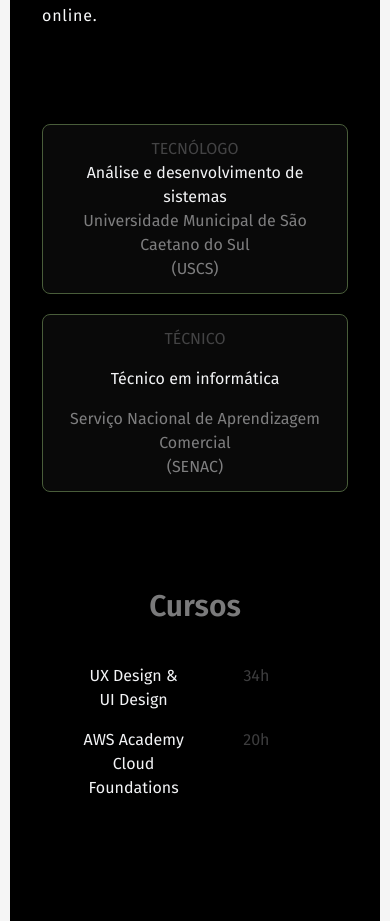
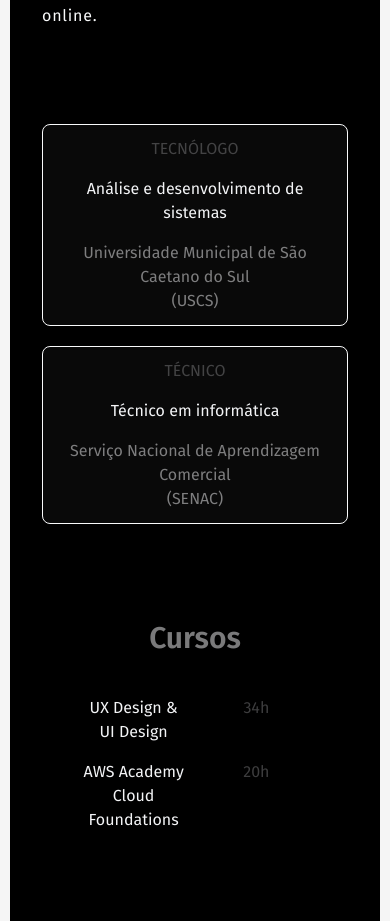
Before and after one commit to VitorHSilver/Portfolio, a React (Create React App) app: page / in a window 390 px wide. Shown: the part 2705-3626 px from the top of the page. Built offline with nearby package versions, Linux system fonts and the light colour scheme.

Commit message:
Refactor styles in Formation component for improved layout and responsiveness

```diff
--- a/src/formation.js
+++ b/src/formation.js
@@ -18,7 +18,7 @@ function Formation() {
                          </p>
                     </div>
                     <div className="flex justify-around mt-24 max-lg:gap-1 max-sm:gap-2  max-smartphone:gap-1 max-smartphone:grid">
-                         <div className="grid bg-bgBlack p-3 text-center border-crocoGreen max-md:border max-sm:border rounded-lg">
+                         <div className="grid gap-y-4 bg-bgBlack rounded-lg p-3 text-center max-sm:border border-gray-50 max-md:border max-sm:shadow-none    shadow-sm shadow-slate-50/50  hover:shadow-emerald-300  transition duration-1000 ease-in">
                               <h4 className="uppercase text-center text-gray-100/25">Tecnólogo</h4>
                               <p className="text-gray-100">Análise e desenvolvimento de sistemas</p>
                               <p className="text-gray-100/50">
@@ -26,7 +26,7 @@ function Formation() {
                               </p>
                          </div>
 
-                         <div className="grid gap-y-4 bg-bgBlack rounded-lg p-3 text-center max-sm:border border-crocoGreen max-md:border max-sm:shadow-lg shadow-gray-100/50 max-smartphone:mt-4">
+                         <div className="grid gap-y-4 bg-bgBlack rounded-lg p-3 text-center max-sm:border border-gray-50 max-md:border max-sm:shadow-none  max-smartphone:mt-4 shadow-sm shadow-slate-50/50  hover:shadow-emerald-300  transition duration-1000 ease-in">
                               <h4 className="uppercase text-center text-gray-100/25">Técnico</h4>
                               <p className="text-gray-100">Técnico em informática</p>
                               <p className="text-gray-100/50">
@@ -35,7 +35,7 @@ function Formation() {
                          </div>
                     </div>
                     <div className="mt-24">
-                         <h3 className="text-gray-100/50 text-3xl font-semibold text-center max-sm:mb-10 ">Cursos</h3>
+                         <h3 className="text-gray-100/50 text-3xl font-semibold text-center max-sm:mb-10  ">Cursos</h3>
                          <div className="flex flex-col items-center mt-8 text-center">
                               <div className="grid grid-cols-2 gap-4 w-3/4">
                                    <p className="text-gray-100">UX Design & UI Design</p>
```
